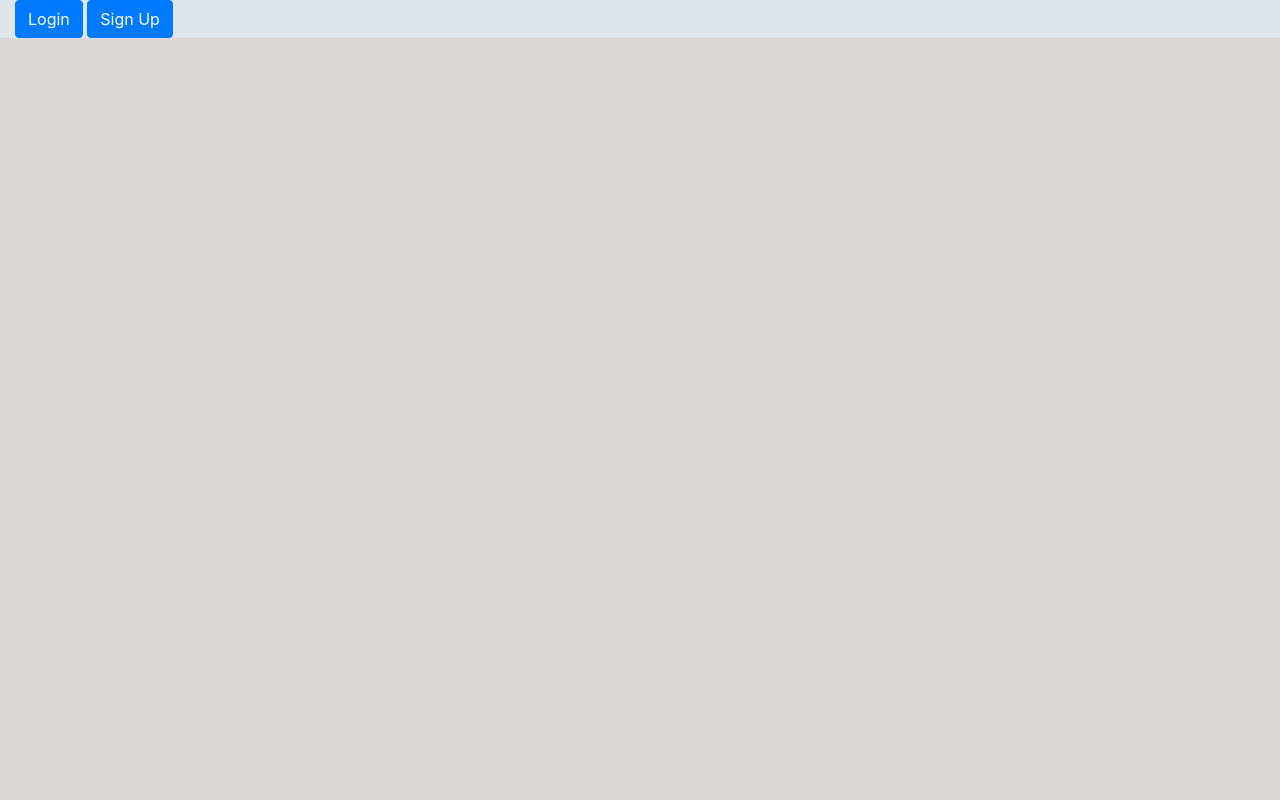
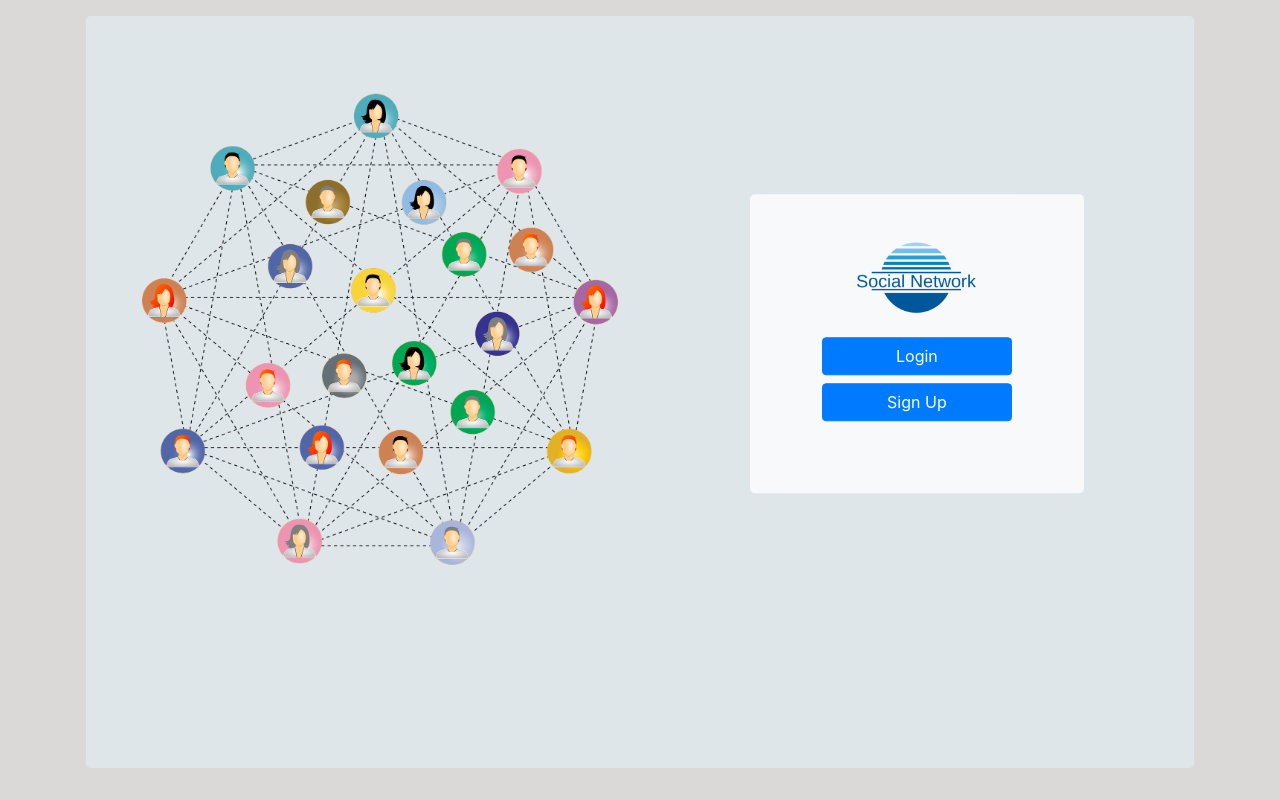
Before and after one commit to MohammedHieba/Social-Network, a Django app: page / in a window 1280 px wide. Run offline with Django 3.2, Linux system fonts and the light colour scheme; some libraries are stand-ins or nearby versions.

Commit message:
add home page

```diff
--- a/posts/templates/posts/home.html
+++ b/posts/templates/posts/home.html
@@ -1,10 +1,36 @@
+
 {% extends 'layouts/plain.html' %}
+{% load static %}
 
 {% block title %}
 Home
 {% endblock %}
 
 {% block content %}
-    <a class="btn btn-primary" href="{% url 'login' %}">Login</a>
-    <a class="btn btn-primary" href="{% url 'signup' %}">Sign Up</a>
+
+<div class=" custom-style rounded-lg">
+    <div class="col-md-7 home-img">
+        <div>
+            <img src="{% static 'images' %}/social.png"  class="w-75" alt="Background">
+        </div>
+    </div>
+    <div class="col-md-5 btn-cont">
+        <div class="bg-light p-5 text-center w-75 rounded-lg">
+            <div class="">
+                <img src="{% static 'images' %}/logo2.jpg" class="logo w-50" alt="Logo">
+            </div>
+            <div class=" m-4">
+               <div class="">
+                    <a class="btn-block btn my-2  btn-primary" href="{% url 'login' %}">Login</a>
+               </div>
+                <div>
+                    <a class="btn-block btn my-2 btn-primary" href="{% url 'signup' %}">Sign Up</a>
+                </div>
+
+            </div>
+        </div>
+    </div>
+</div>
+
+
 {% endblock %}
--- a/templates/layouts/plain.html
+++ b/templates/layouts/plain.html
@@ -1,5 +1,5 @@
 {% load static %}
-<!doctype html>
+<!DOCTYPE html>
 <html lang="en">
 <head>
     <meta charset="UTF-8">
@@ -23,20 +23,33 @@
         body {
             background-color: #dbd8d8;
         }
-
+    .logo{
+        width:100px;
+    }
         .custom-style {
             background-color: #dfe6e9 !important;
+            height: 94vh;
         }
-
-
+.btn-cont{
+    position: absolute;
+    top:40%;
+    right:0%;
+    transform: translateY(-40%);
+}
+.home-img{
+    position: absolute;
+    top:30%;
+    left:5%;
+    transform: translateY(-30%);
+}
     </style>
     {% block styles %}{% endblock %}
     <title>{% block title %}{% endblock %} | Social Network</title>
 </head>
 <body>
 
-<div class="container-fluid h-100 custom-style">
-    {% block content %}{% endblock %}
+<div class="container p-3 position-relative">
+            {% block content %}{% endblock %}
 </div>
 {% block scripts %}{% endblock %}
 <script src="https://code.jquery.com/jquery-3.5.1.slim.min.js"
```
Also changed, not shown: static_social_network/images/logo2.jpg (added), static_social_network/images/social.png (added).
